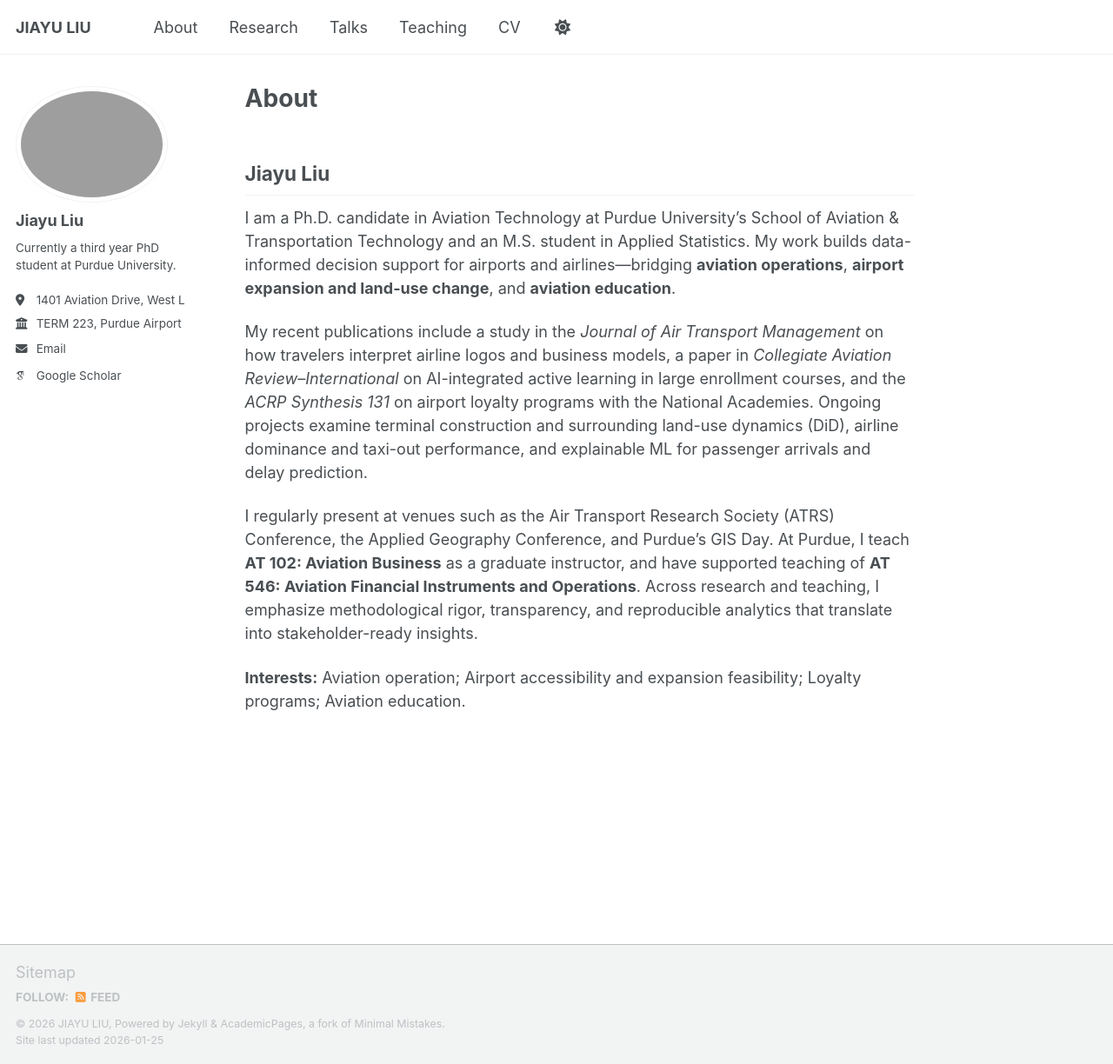
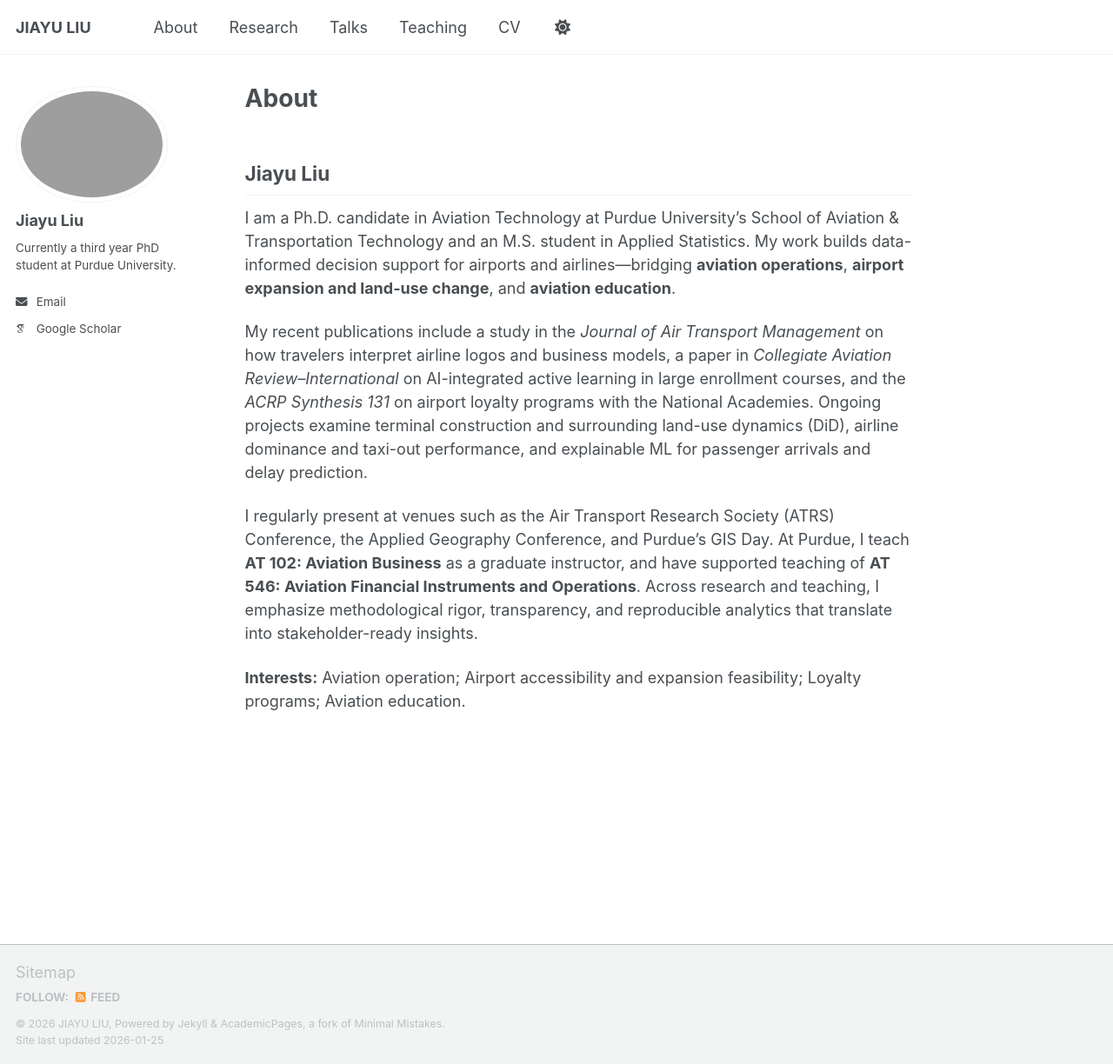
Before and after one commit to liu3309/liu3309.github.io, a Jekyll site: the page built from _pages/about.md, in a window 1280 px wide and 1224 px high. Shown: the whole window at 87% size. Built offline with Jekyll 4.4.1, drawn with Linux system fonts in a browser that asks for light colours; some web fonts are replaced; a script that is not in the unit is left out.

Commit message:
Comment out location and employer in _config.yml
Comment out location and employer fields in config.

```diff
--- a/_config.yml
+++ b/_config.yml
@@ -27,8 +27,8 @@ author:
   name             : "Jiayu Liu"
   pronouns         : # example: "she/her"
   bio              : "Currently a third year PhD student at Purdue University."
-  location         : "1401 Aviation Drive, West Lafayette"
-  employer         : "TERM 223, Purdue Airport"
+  # location         : "1401 Aviation Drive, West Lafayette"
+  # employer         : "TERM 223, Purdue Airport"
   uri              : # URL
   email            : "liu3309@purdue.edu"
 
```
